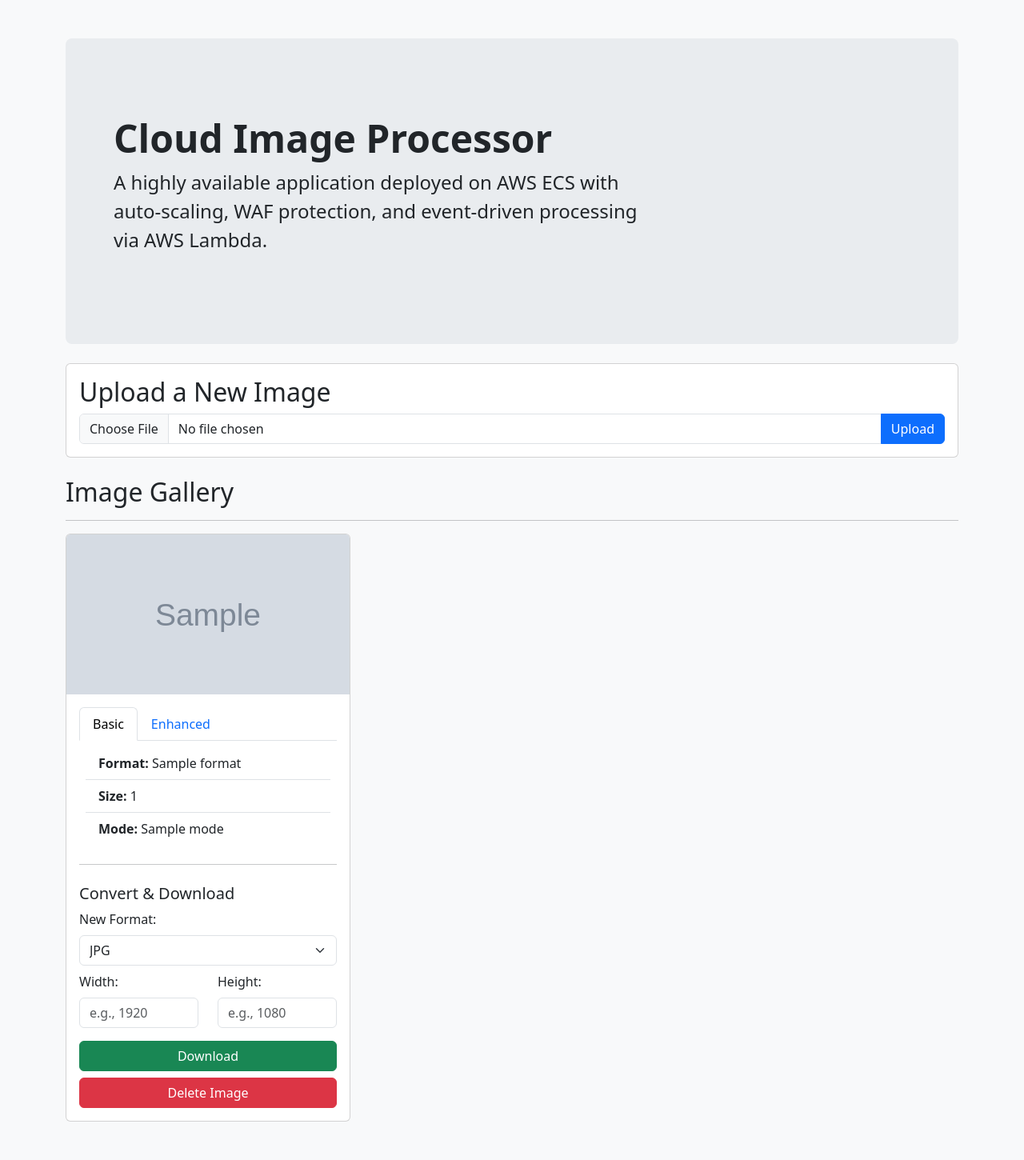
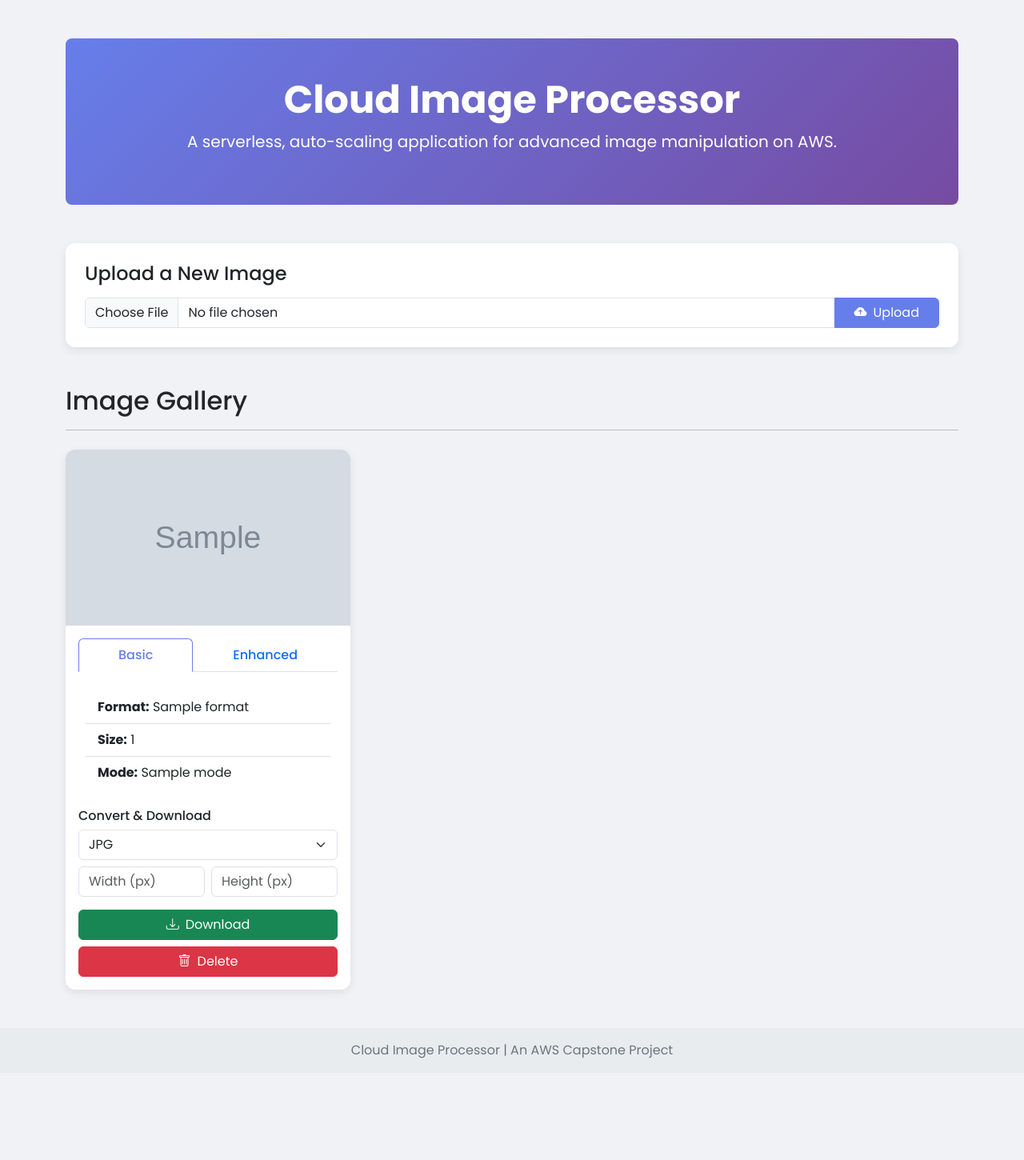
Before and after one commit to alexflores196/aws-ecs-image-processor, a Flask app: template application/templates/index.html in a window 1280 px wide. Shown: the whole page at 80% size. After the commit the page ends 1323 px from the top, so only its background shows below. Run offline with Flask 2, Linux system fonts and the light colour scheme; the template is opened without the code that fills it: most values are stand-ins (such as "Sample title", 1, 10 or a date in 2020); grey boxes marked "Sample" are stand-in pictures; parts of the project's set-up code (start-up, migrations or seed data) failed here and were passed over.

Commit message:
Updated Webpage Interface

```diff
--- a/application/templates/index.html
+++ b/application/templates/index.html
@@ -4,99 +4,184 @@
     <meta charset="UTF-8">
     <meta name="viewport" content="width=device-width, initial-scale=1.0">
     <title>AWS Cloud Image Processor</title>
+
+    <!-- Bootstrap 5 CSS -->
     <link href="https://cdn.jsdelivr.net/npm/bootstrap@5.3.3/dist/css/bootstrap.min.css" rel="stylesheet">
+
+    <!-- Bootstrap Icons -->
+    <link rel="stylesheet" href="https://cdn.jsdelivr.net/npm/bootstrap-icons@1.11.3/font/bootstrap-icons.min.css">
+
+    <!-- Google Fonts: Poppins -->
+    <link rel="preconnect" href="https://fonts.googleapis.com">
+    <link rel="preconnect" href="https://fonts.gstatic.com" crossorigin>
+    <link href="https://fonts.googleapis.com/css2?family=Poppins:wght@300;400;500;600;700&display=swap" rel="stylesheet">
+
     <style>
-        body { background-color: #f8f9fa; }
-        .hero { background-color: #e9ecef; }
+        body {
+            font-family: 'Poppins', sans-serif;
+            background-color: #f0f2f5; /* Lighter, softer gray */
+        }
+        .hero {
+            background: linear-gradient(135deg, #667eea 0%, #764ba2 100%);
+            color: white;
+        }
+        .hero .display-5 {
+            font-weight: 700;
+        }
+        .card {
+            border: none;
+            border-radius: 12px;
+            box-shadow: 0 4px 12px rgba(0,0,0,0.08);
+            transition: transform 0.2s ease-in-out, box-shadow 0.2s ease-in-out;
+        }
+        .card:hover {
+            transform: translateY(-5px);
+            box-shadow: 0 8px 24px rgba(0,0,0,0.12);
+        }
+        .card-img-top {
+            border-top-left-radius: 12px;
+            border-top-right-radius: 12px;
+        }
+        .btn-primary {
+            background-color: #667eea;
+            border-color: #667eea;
+        }
+        .btn-primary:hover {
+            background-color: #5a6fd5;
+            border-color: #5a6fd5;
+        }
+        .nav-tabs .nav-link {
+            font-weight: 500;
+        }
+        .nav-tabs .nav-link.active {
+            color: #667eea;
+            border-color: #667eea #667eea #fff;
+        }
+        .enhanced-details-pane {
+            max-height: 150px;
+            overflow-y: auto;
+            font-size: 0.85rem; /* Smaller font for dense metadata */
+        }
+        .footer {
+            background-color: #e9ecef;
+            color: #6c757d;
+        }
     </style>
 </head>
 <body>
     <main>
         <div class="container py-5">
-            <div class="p-5 mb-4 hero rounded-3">
-                <div class="container-fluid py-5">
-                    <h1 class="display-5 fw-bold">Cloud Image Processor</h1>
-                    <p class="col-md-8 fs-4">A highly available application deployed on AWS ECS with auto-scaling, WAF protection, and event-driven processing via AWS Lambda.</p>
+            <!-- Header -->
+            <div class="p-5 mb-5 hero rounded-3 text-center">
+                <div class="container-fluid">
+                    <h1 class="display-5">Cloud Image Processor</h1>
+                    <p class="fs-5">A serverless, auto-scaling application for advanced image manipulation on AWS.</p>
                 </div>
             </div>
 
-            <div class="card mb-4">
-                <div class="card-body">
-                    <h2 class="card-title">Upload a New Image</h2>
+            <!-- Upload Form -->
+            <div class="card mb-5">
+                <div class="card-body p-4">
+                    <h2 class="card-title h4 mb-3">Upload a New Image</h2>
                     <form action="/upload" method="post" enctype="multipart/form-data">
                         <div class="input-group">
                             <input type="file" class="form-control" name="file" accept="image/*" required>
-                            <button class="btn btn-primary" type="submit">Upload</button>
+                            <button class="btn btn-primary px-4" type="submit">
+                                <i class="bi bi-cloud-arrow-up-fill me-2"></i>Upload
+                            </button>
                         </div>
                     </form>
                 </div>
             </div>
 
-            <!-- NEW: Clear All Button -->
-            {% if has_images %}
+            <!-- Gallery Header -->
             <div class="d-flex justify-content-between align-items-center mb-3">
-                <h2>Image Gallery</h2>
+                <h2 class="mb-0">Image Gallery</h2>
+                {% if has_images %}
                 <form action="/clear" method="post">
-                    <button type="submit" class="btn btn-warning" onclick="return confirm('Are you sure you want to clear all images and start over?');">Clear All & Start Over</button>
+                    <button type="submit" class="btn btn-outline-danger" onclick="return confirm('Are you sure you want to clear all images and start over?');">
+                        <i class="bi bi-trash3 me-2"></i>Clear All & Start Over
+                    </button>
                 </form>
+                {% endif %}
             </div>
-            {% else %}
-                <h2>Image Gallery</h2>
-            {% endif %}
+            <hr class="mb-4">
 
-            <hr>
+            <!-- Image Gallery Grid -->
             <div class="row row-cols-1 row-cols-md-2 row-cols-lg-3 g-4">
                 {% for image in images %}
                 <div class="col">
                     <div class="card h-100">
-                        <a href="{{ image.original_url }}" target="_blank">
-                            <img src="{{ image.thumbnail_url }}" class="card-img-top" alt="Thumbnail" style="height: 200px; object-fit: cover;">
+                        <a href="{{ image.original_url }}" target="_blank" title="View full size original">
+                            <img src="{{ image.thumbnail_url }}" class="card-img-top" alt="Thumbnail" style="height: 220px; object-fit: cover;">
                         </a>
                         <div class="card-body d-flex flex-column">
-                            <ul class="nav nav-tabs" id="myTab-{{ loop.index }}" role="tablist">
+                            <!-- Metadata Tabs -->
+                            <ul class="nav nav-tabs nav-fill mb-3" role="tablist">
                                 <li class="nav-item" role="presentation"><button class="nav-link active" data-bs-toggle="tab" data-bs-target="#basic-{{ loop.index }}">Basic</button></li>
                                 <li class="nav-item" role="presentation"><button class="nav-link" data-bs-toggle="tab" data-bs-target="#enhanced-{{ loop.index }}">Enhanced</button></li>
                             </ul>
-                            <div class="tab-content" id="myTabContent-{{ loop.index }}">
+                            <div class="tab-content">
                                 <div class="tab-pane fade show active p-2" id="basic-{{ loop.index }}">
                                     <ul class="list-group list-group-flush"><li class="list-group-item"><strong>Format:</strong> {{ image.basic_metadata.format }}</li><li class="list-group-item"><strong>Size:</strong> {{ image.basic_metadata.size }}</li><li class="list-group-item"><strong>Mode:</strong> {{ image.basic_metadata.mode }}</li></ul>
                                 </div>
-                                <div class="tab-pane fade p-2" id="enhanced-{{ loop.index }}" style="max-height: 150px; overflow-y: auto;">
+                                <div class="tab-pane fade p-2 enhanced-details-pane" id="enhanced-{{ loop.index }}">
                                     <ul class="list-group list-group-flush">
                                         {% for key, value in image.enhanced_metadata.items() %}<li class="list-group-item"><strong>{{ key }}:</strong> {{ value }}</li>{% else %}<li class="list-group-item">No enhanced metadata found.</li>{% endfor %}
                                     </ul>
                                 </div>
                             </div>
-                            <hr>
-                            <div class="mt-auto">
-                                <h5 class="card-title mt-2">Convert & Download</h5>
+
+                            <div class="mt-auto pt-3">
+                                <h5 class="card-title h6">Convert & Download</h5>
                                 <form action="/convert" method="get">
                                     <input type="hidden" name="key" value="{{ image.original_key }}">
                                     <div class="mb-2">
-                                        <label class="form-label">New Format:</label>
-                                        <select name="format" class="form-select"><option value="jpg">JPG</option><option value="png">PNG</option><option value="webp">WEBP</option><option value="gif">GIF</option><option value="bmp">BMP</option></select>
+                                        <!-- FIXED: Added label and id -->
+                                        <label for="format-select-{{ loop.index }}" class="form-label visually-hidden">New Format</label>
+                                        <select name="format" id="format-select-{{ loop.index }}" class="form-select"><option value="jpg">JPG</option><option value="png">PNG</option><option value="webp">WEBP</option><option value="gif">GIF</option><option value="bmp">BMP</option></select>
                                     </div>
-                                    <div class="row mb-3">
-                                        <div class="col"><label class="form-label">Width:</label><input type="number" name="width" class="form-control" placeholder="e.g., 1920"></div>
-                                        <div class="col"><label class="form-label">Height:</label><input type="number" name="height" class="form-control" placeholder="e.g., 1080"></div>
+                                    <div class="row g-2 mb-3">
+                                        <!-- FIXED: Added labels and ids -->
+                                        <div class="col">
+                                            <label for="width-input-{{ loop.index }}" class="form-label visually-hidden">Width</label>
+                                            <input type="number" name="width" id="width-input-{{ loop.index }}" class="form-control" placeholder="Width (px)">
+                                        </div>
+                                        <div class="col">
+                                            <label for="height-input-{{ loop.index }}" class="form-label visually-hidden">Height</label>
+                                            <input type="number" name="height" id="height-input-{{ loop.index }}" class="form-control" placeholder="Height (px)">
+                                        </div>
                                     </div>
-                                    <button type="submit" class="btn btn-success w-100">Download</button>
+                                    <button type="submit" class="btn btn-success w-100"><i class="bi bi-download me-2"></i>Download</button>
                                 </form>
-                                <!-- NEW: Individual Delete Button -->
                                 <form action="/delete" method="post" class="mt-2">
                                     <input type="hidden" name="key" value="{{ image.original_key }}">
-                                    <button type="submit" class="btn btn-danger w-100" onclick="return confirm('Are you sure you want to delete this image?');">Delete Image</button>
+                                    <button type="submit" class="btn btn-danger w-100" onclick="return confirm('Are you sure you want to delete this image?');"><i class="bi bi-trash me-2"></i>Delete</button>
                                 </form>
                             </div>
                         </div>
                     </div>
                 </div>
                 {% else %}
-                <div class="col-12"><p class="text-center">No images uploaded yet. Upload one to get started!</p></div>
+                <div class="col-12">
+                    <div class="text-center p-5 bg-light rounded-3">
+                        <i class="bi bi-images" style="font-size: 3rem; color: #6c757d;"></i>
+                        <p class="lead mt-3">Your gallery is empty.</p>
+                        <p class="text-muted">Upload an image to get started!</p>
+                    </div>
+                </div>
                 {% endfor %}
             </div>
         </div>
     </main>
+
+    <footer class="footer mt-auto py-3">
+        <div class="container text-center">
+            <span>Cloud Image Processor | An AWS Capstone Project</span>
+        </div>
+    </footer>
+
+    <!-- Bootstrap 5 JS -->
     <script src="https://cdn.jsdelivr.net/npm/bootstrap@5.3.3/dist/js/bootstrap.bundle.min.js"></script>
 </body>
 </html>
```
